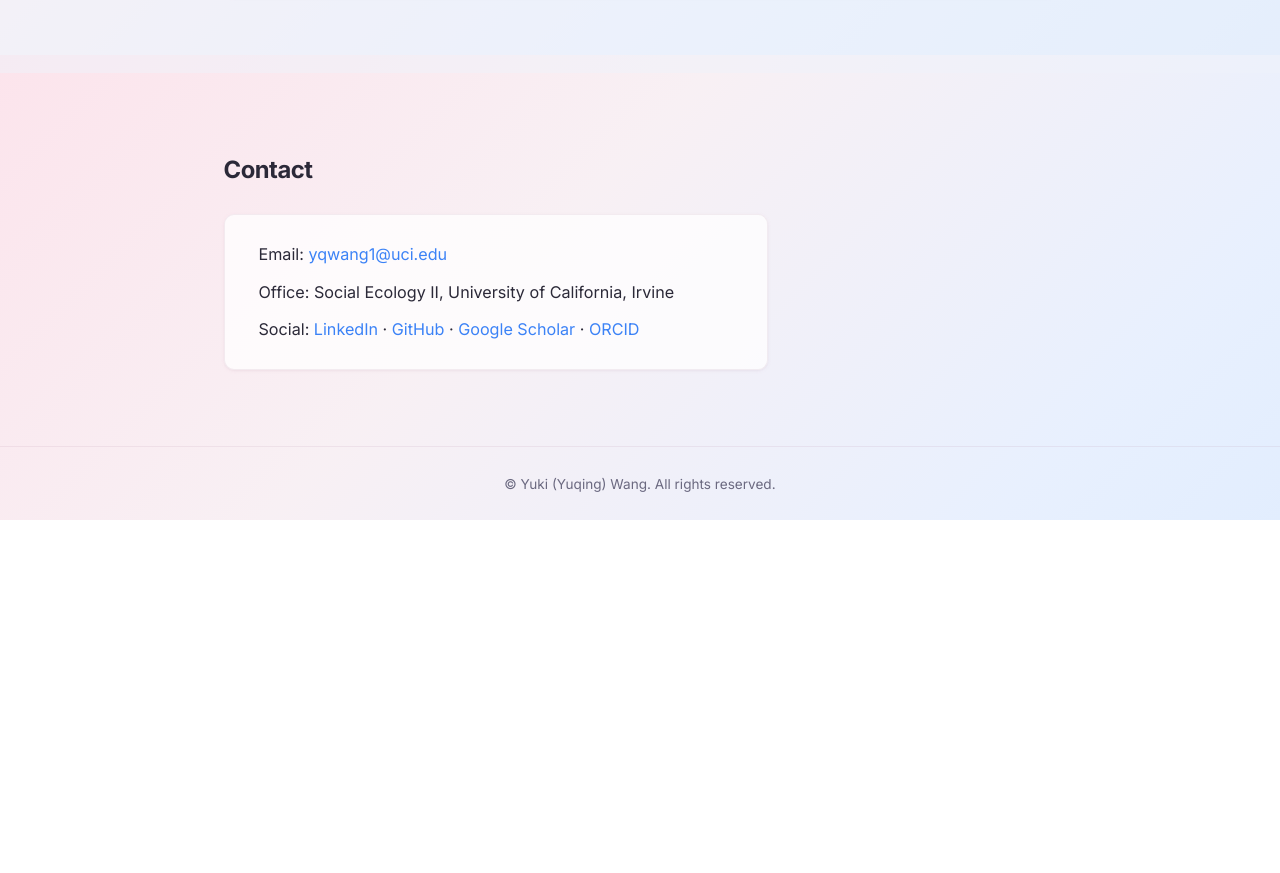
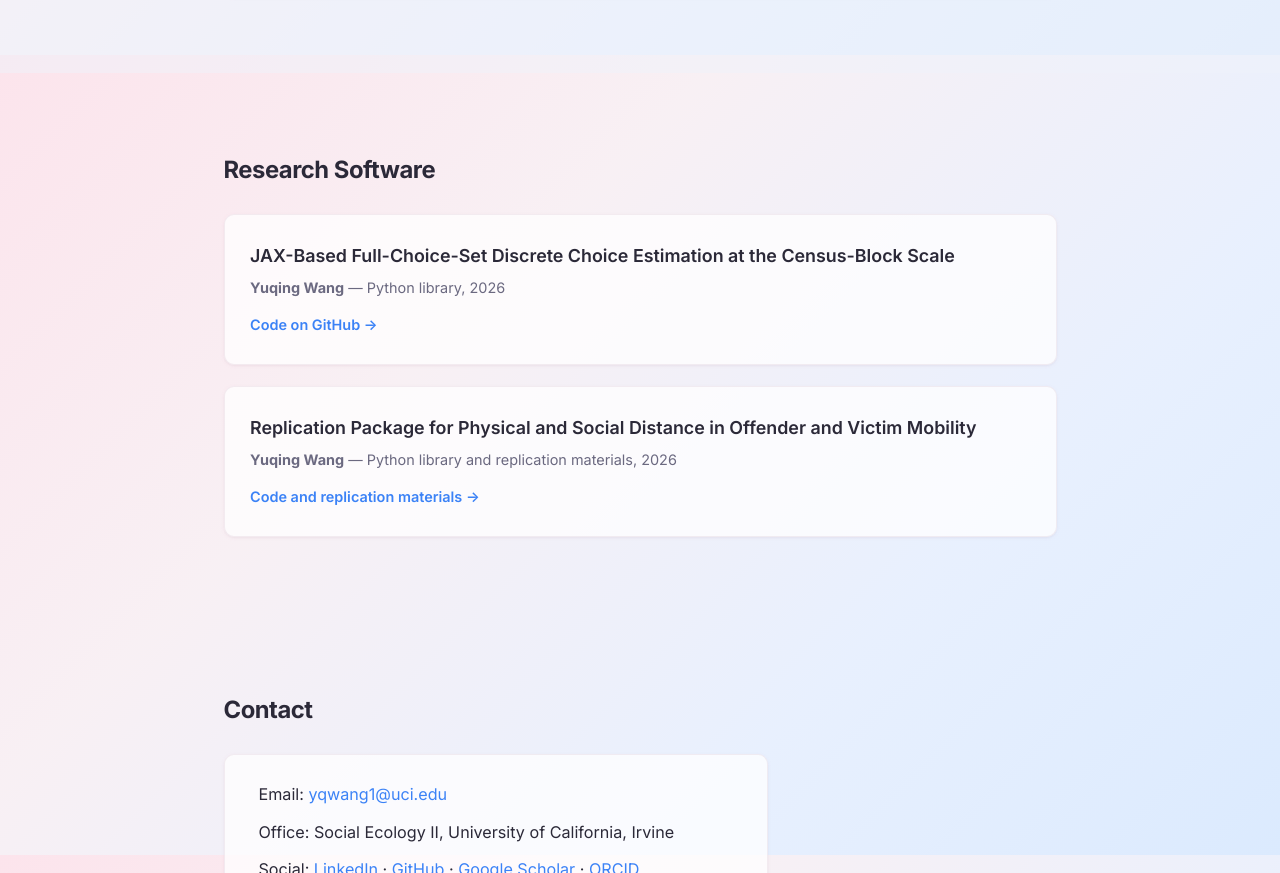
Before and after one commit to yqwang718/Homepage, an Eleventy site: page src/index.njk in a window 1280 px wide. Shown: the part 3145-4018 px from the top of the page. Before the commit the page ends 3665 px from the top, so only its background shows below. Built offline with nearby package versions, Linux system fonts and the light colour scheme; Eleventy itself is replaced by a stand-in of ours; files that its build step writes are made by us from their sources.

Commit message:
Update CV and add research software section

```diff
--- a/src/index.njk
+++ b/src/index.njk
@@ -115,6 +115,28 @@ title: Home
   </div>
 </section>
 
+<!-- Research Software -->
+<section class="section" id="software">
+  <div class="container">
+    <h2 class="section-title">Research Software</h2>
+    <div class="work-grid">
+
+      <article class="work-card">
+        <h3 class="work-card-title">JAX-Based Full-Choice-Set Discrete Choice Estimation at the Census-Block Scale</h3>
+        <p class="work-card-meta"><strong>Yuqing Wang</strong> — Python library, 2026</p>
+        <a href="https://github.com/yqwang718/dallas_biz_git" class="work-card-link">Code on GitHub &rarr;</a>
+      </article>
+
+      <article class="work-card">
+        <h3 class="work-card-title">Replication Package for Physical and Social Distance in Offender and Victim Mobility</h3>
+        <p class="work-card-meta"><strong>Yuqing Wang</strong> — Python library and replication materials, 2026</p>
+        <a href="https://github.com/yqwang718/dallas_based_github" class="work-card-link">Code and replication materials &rarr;</a>
+      </article>
+
+    </div>
+  </div>
+</section>
+
 <!-- Contact -->
 <section class="section" id="contact">
   <div class="container">
```
Also changed, not shown: index.html, 1 other file.
